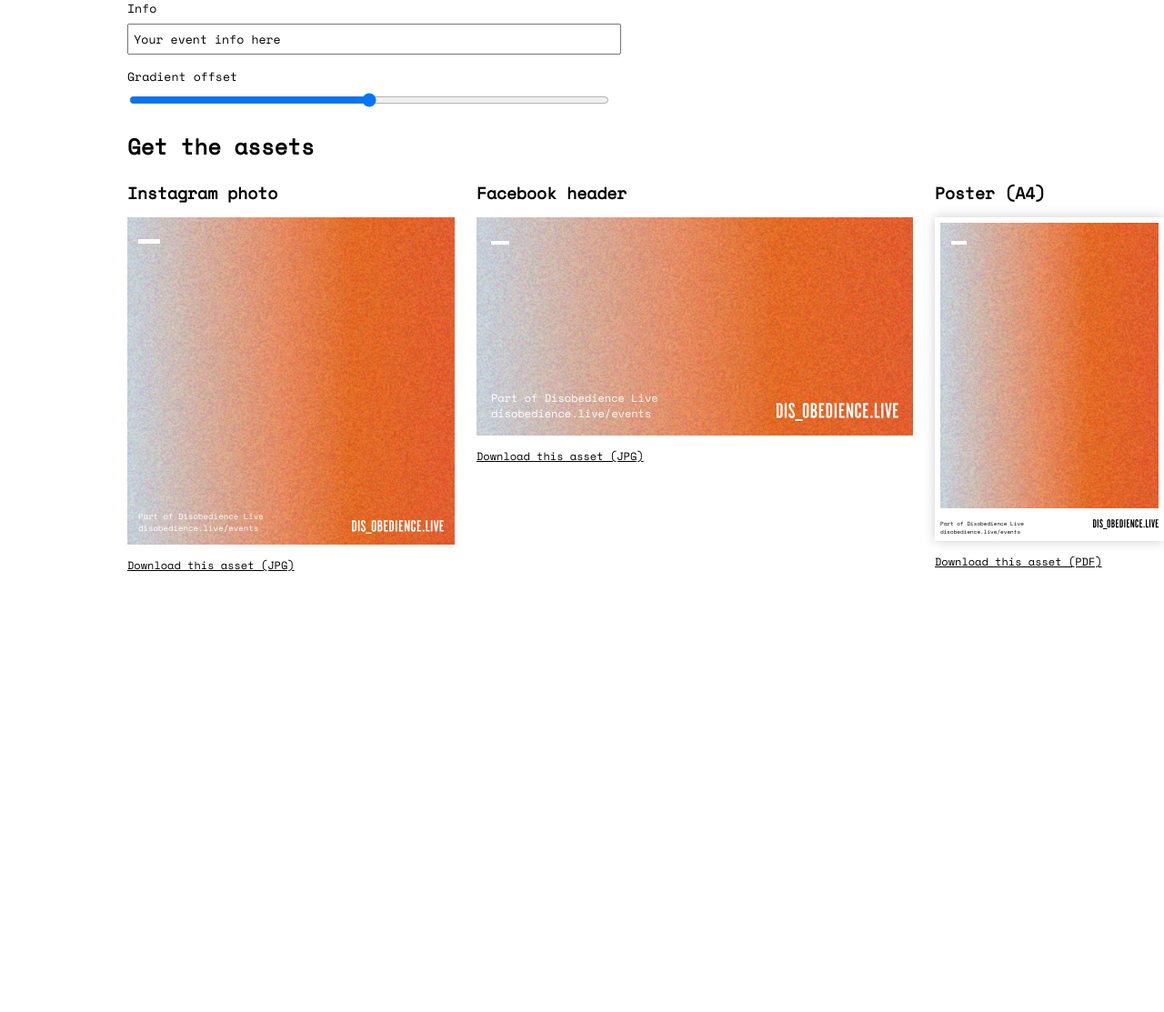
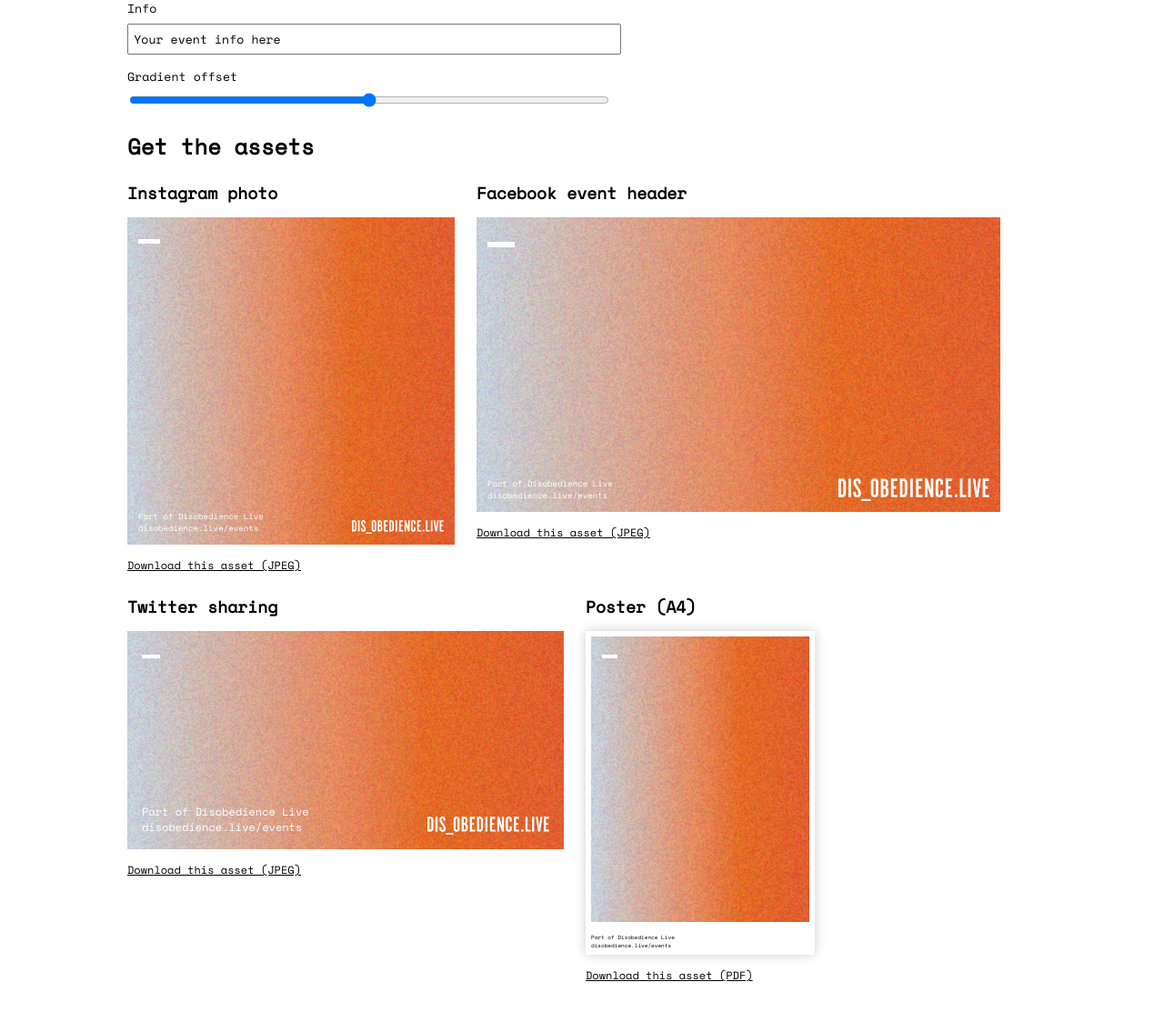
Before and after one commit to richardolsson/editor.disobedience.live, a Flask app: page / in a window 1280 px wide. Shown: the part 238-1351 px from the top of the page at 91% size. Before the commit the page ends 866 px from the top, so only its background shows below. Run offline with Flask 2, Linux system fonts and the light colour scheme; style sheets or scripts are compiled from the project's sources; some libraries are stand-ins or nearby versions.

Commit message:
Add twitter format and refactor for more easily adding formats

```diff
--- a/app/app.py
+++ b/app/app.py
@@ -8,13 +8,23 @@ from flask import Flask, render_template, request, Response
 app = Flask(__name__)
 
 SIZES = {
-    'fbheader': (1200, 600),
+    'fbevent': (1920, 1080),
     'instagram': (1200, 1200),
+    'twitter': (1200, 600),
 }
 
 @app.route('/')
 def index():
-    return render_template('index.html')
+    data = {
+        'assets': (
+            ('screen', 'instagram', 'Instagram photo', 'JPEG'),
+            ('screen', 'fbevent', 'Facebook event header', 'JPEG'),
+            ('screen', 'twitter', 'Twitter sharing', 'JPEG'),
+            ('print', 'poster', 'Poster (A4)', 'PDF'),
+        )
+    }
+
+    return render_template('index.html', **data)
 
 @app.route('/asset')
 def asset():
--- a/app/templates/index.html
+++ b/app/templates/index.html
@@ -38,9 +38,10 @@
 
             <h2>Get the assets</h2>
             <div class="previews">
+                {% for asset in assets %}
                 <div class="preview">
-                    <h3>Instagram photo</h3>
-                    <div class="asset screen instagram">
+                    <h3>{{ asset.2 }}</h3>
+                    <div class="asset {{ asset.0 }} {{ asset.1 }}">
                         <div class="content gradient-container">
                             <div class="gradient"></div>
                             <div class="title"></div>
@@ -54,46 +55,9 @@
                             <img class="logo" src="/static/images/logo-white.svg">
                         </div>
                     </div>
-                    <a href="">Download this asset (JPG)</a>
+                    <a href="">Download this asset ({{ asset.3 }})</a>
                 </div>
-
-                <div class="preview">
-                    <h3>Facebook header</h3>
-                    <div class="asset screen fbheader">
-                        <div class="content gradient-container">
-                            <div class="gradient"></div>
-                            <div class="title"></div>
-                            <div class="info"></div>
-                        </div>
-                        <div class="footer">
-                            <div class="link">
-                                Part of Disobedience Live<br>
-                                disobedience.live/events
-                            </div>
-                            <img class="logo" src="/static/images/logo-white.svg">
-                        </div>
-                    </div>
-                    <a href="">Download this asset (JPG)</a>
-                </div>
-
-                <div class="preview">
-                    <h3>Poster (A4)</h3>
-                    <div class="asset print poster">
-                        <div class="content gradient-container">
-                            <div class="gradient"></div>
-                            <div class="title"></div>
-                            <div class="info"></div>
-                        </div>
-                        <div class="footer">
-                            <div class="link">
-                                Part of Disobedience Live<br>
-                                disobedience.live/events
-                            </div>
-                            <img class="logo" src="/static/images/logo.svg">
-                        </div>
-                    </div>
-                    <a href="">Download this asset (PDF)</a>
-                </div>
+                {% endfor %}
             </div>
         </div>
     </body>
--- a/src/scss/_assets.scss
+++ b/src/scss/_assets.scss
@@ -102,92 +102,24 @@
     }
 }
 
-.fbheader {
+.fbevent {
+    @include socmed-asset(10em);
+    font-size: 10px;
+    width: 192em;
+    height: 108em;
+}
+
+.instagram {
+    @include socmed-asset();
+    font-size: 10px;
+    width: 120em;
+    height: 120em;
+}
+
+.twitter {
+    @include socmed-asset(5em);
+
     font-size: 10px;
     width: 120em;
     height: 60em;
-    position: relative;
-
-    .content {
-        position: absolute;
-        bottom: 0;
-        right: 0;
-        left: 0;
-        top: 0;
-        z-index: 0;
-        padding: 4em;
-
-        .title, .info {
-            font-size: 5em;
-        }
-    }
-
-    .footer {
-        position: absolute;
-        bottom: 4em;
-        right: 4em;
-        left: 4em;
-
-        .link {
-            position: absolute;
-            bottom: 0;
-            left: 0;
-            font-size: 3em;
-            color: white;
-        }
-
-        .logo {
-            position: absolute;
-            right: 0;
-            bottom: 0;
-
-            width: 30%;
-            height: auto;
-        }
-    }
 }
-
-.instagram {
-    font-size: 10px;
-    width: 120em;
-    height: 120em;
-    position: relative;
-
-    .content {
-        position: absolute;
-        bottom: 0;
-        right: 0;
-        left: 0;
-        top: 0;
-        z-index: 0;
-        padding: 4em;
-
-        .title, .info {
-            font-size: 8em;
-        }
-    }
-
-    .footer {
-        position: absolute;
-        bottom: 4em;
-        right: 4em;
-        left: 4em;
-
-        .link {
-            position: absolute;
-            bottom: 0;
-            left: 0;
-            font-size: 3em;
-            color: white;
-        }
-
-        .logo {
-            position: absolute;
-            right: 0;
-            bottom: 0;
-
-            width: 30%;
-            height: auto;
-        }
-    }
-}
--- a/src/scss/_mixins.scss
+++ b/src/scss/_mixins.scss
@@ -35,6 +35,48 @@
     }
 }
 
+@mixin socmed-asset($text-size: 8em) {
+    position: relative;
+
+    .content {
+        position: absolute;
+        bottom: 0;
+        right: 0;
+        left: 0;
+        top: 0;
+        z-index: 0;
+        padding: 4em;
+
+        .title, .info {
+            font-size: $text-size;
+        }
+    }
+
+    .footer {
+        position: absolute;
+        bottom: 4em;
+        right: 4em;
+        left: 4em;
+
+        .link {
+            position: absolute;
+            bottom: 0;
+            left: 0;
+            font-size: 3em;
+            color: white;
+        }
+
+        .logo {
+            position: absolute;
+            right: 0;
+            bottom: 0;
+
+            width: 30%;
+            height: auto;
+        }
+    }
+}
+
 @mixin medium-screen {
   @media (min-width: #{$medium-width}) {
     @content;
--- a/src/scss/_previews.scss
+++ b/src/scss/_previews.scss
@@ -1,5 +1,6 @@
 .previews {
     display: flex;
+    flex-wrap: wrap;
 
     .preview {
         align-items: flex-start;
@@ -23,7 +24,11 @@
         font-size: 12px;
     }
 
-    .fbheader {
+    .fbevent {
+        font-size: 3px;
+    }
+
+    .twitter {
         font-size: 4px;
     }
 
```
